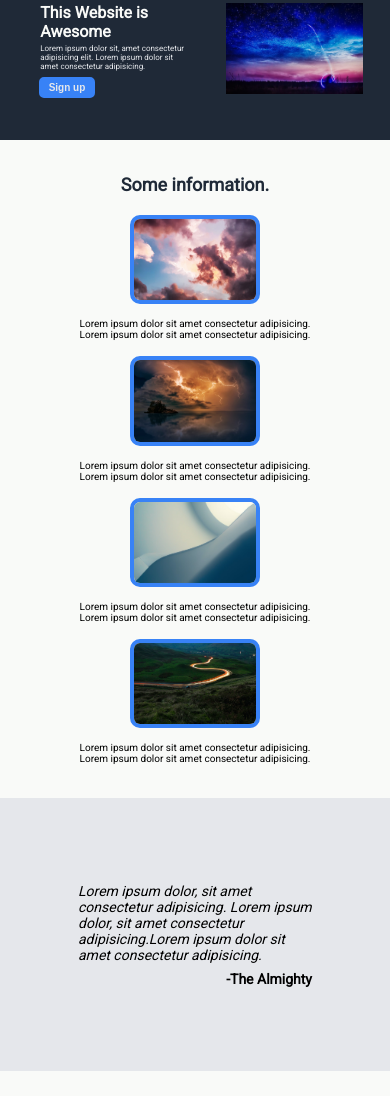
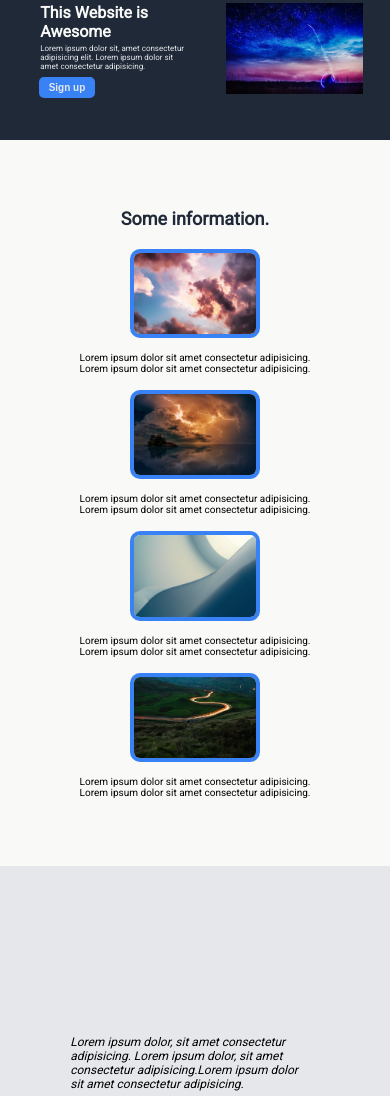
Before and after one commit to ricardobvicentini/odin-lp, a plain HTML site: page index.html in a window 390 px wide. Shown: the part 59-1155 px from the top of the page. Drawn offline with Linux system fonts and the light colour scheme.

Commit message:
Update style.css

```diff
--- a/estilos/style.css
+++ b/estilos/style.css
@@ -139,7 +139,7 @@ ul>li:hover::marker {
 
 .info {
     background-color: var(--color-hero);
-    padding: 4vh 2vw;
+    padding: 8vh 2vw;
 }
 
 .info > h2 {
@@ -190,11 +190,11 @@ ul>li:hover::marker {
     display: flex;
     flex-direction: column;
     gap: 8px;
-    padding: 10vh 20vw;
+    padding: 20vh 18vw 15vh;
 }
 
 .quote-p {
-    font-size: clamp(14px, 2vw, 26px);
+    font-size: clamp(12px, 2vw, 26px);
     max-width: 60vw;
 }
 
```
